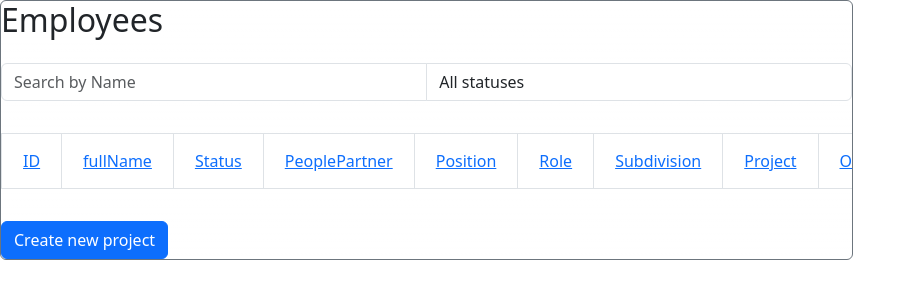
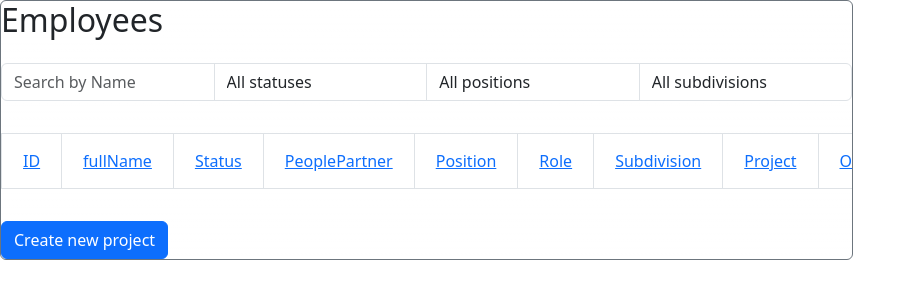
Before and after one commit to zatibmag/CRM_system, a Symfony app: template templates/main/index.html.twig in a window 1280 px wide. Shown: the top 300 px of the page, without its empty margins (0-916 px from the left). Run offline with Twig, Linux system fonts and the light colour scheme; the template is opened without the code that fills it, so the values that code supplies are empty; style sheets or scripts are compiled from the project's sources; some libraries are stand-ins or nearby versions.

Commit message:
Add filters

```diff
--- a/assets/react/Components/EmployeeFilterMenu.tsx
+++ b/assets/react/Components/EmployeeFilterMenu.tsx
@@ -3,6 +3,8 @@ import { Filter } from "./Filter";
 import { Search } from "./Search";
 import { useState } from "react";
 import { useStatusChoice } from "../Hooks/useStatusChoice";
+import { usePositions } from "../Hooks/usePositions";
+import { useSubdivisions } from "../Hooks/useSubdivisions";
 
 interface EmployeesFilterMenuProps {
   employees: any[];
@@ -14,8 +16,13 @@ export function EmployeeFilterMenu({
   setFilteredEmployees,
 }: EmployeesFilterMenuProps) {
   const { statusChoice } = useStatusChoice();
+  const { positions } = usePositions();
+  const { subdivisions } = useSubdivisions();
+
   const [searchTerm, setSearchTerm] = useState<string>("");
   const [selectedStatus, setSelectedStatus] = useState<string>("");
+  const [selectedPosition, setSelectedPosition] = useState<string>("");
+  const [selectedSubdivision, setSelectedSubdivision] = useState<string>("");
 
   const filterEmployees = () => {
     let filteredEmployees = employees;
@@ -30,16 +37,44 @@ export function EmployeeFilterMenu({
         (employee) => employee.status === selectedStatus
       );
     }
+    if (selectedPosition) {
+      filteredEmployees = filteredEmployees.filter(
+        (employee) => employee.position === selectedPosition
+      );
+    }
+    if (selectedSubdivision) {
+      filteredEmployees = filteredEmployees.filter(
+        (employee) => employee.subdivision === selectedSubdivision
+      );
+    }
 
     setFilteredEmployees(filteredEmployees);
   };
 
   React.useEffect(() => {
     filterEmployees();
-  }, [searchTerm, selectedStatus, employees]);
+  }, [
+    searchTerm,
+    selectedStatus,
+    selectedPosition,
+    selectedSubdivision,
+    employees,
+  ]);
 
   const handleStatusChange = (event: React.ChangeEvent<HTMLSelectElement>) => {
     setSelectedStatus(event.target.value);
+  };
+
+  const handlePositionChange = (
+    event: React.ChangeEvent<HTMLSelectElement>
+  ) => {
+    setSelectedPosition(event.target.value);
+  };
+
+  const handleSubdivisionChange = (
+    event: React.ChangeEvent<HTMLSelectElement>
+  ) => {
+    setSelectedSubdivision(event.target.value);
   };
 
   return (
@@ -55,6 +90,18 @@ export function EmployeeFilterMenu({
         onChange={handleStatusChange}
         placeholder="All statuses"
       />
+      <Filter
+        availableOptions={positions}
+        selectedValue={selectedPosition}
+        onChange={handlePositionChange}
+        placeholder="All positions"
+      />
+      <Filter
+        availableOptions={subdivisions}
+        selectedValue={selectedSubdivision}
+        onChange={handleSubdivisionChange}
+        placeholder="All subdivisions"
+      />
     </div>
   );
 }
--- a/src/Form/EmployeeType.php
+++ b/src/Form/EmployeeType.php
@@ -52,7 +52,7 @@ class EmployeeType extends AbstractType
                 'mapped' => false,
                 'required' => false,
             ])
-            ->add('projects', CollectionType::class, [
+            ->add('roles', CollectionType::class, [
                 'entry_type' => TextType::class,
                 'allow_add' => true,
                 'allow_delete' => true,
```
